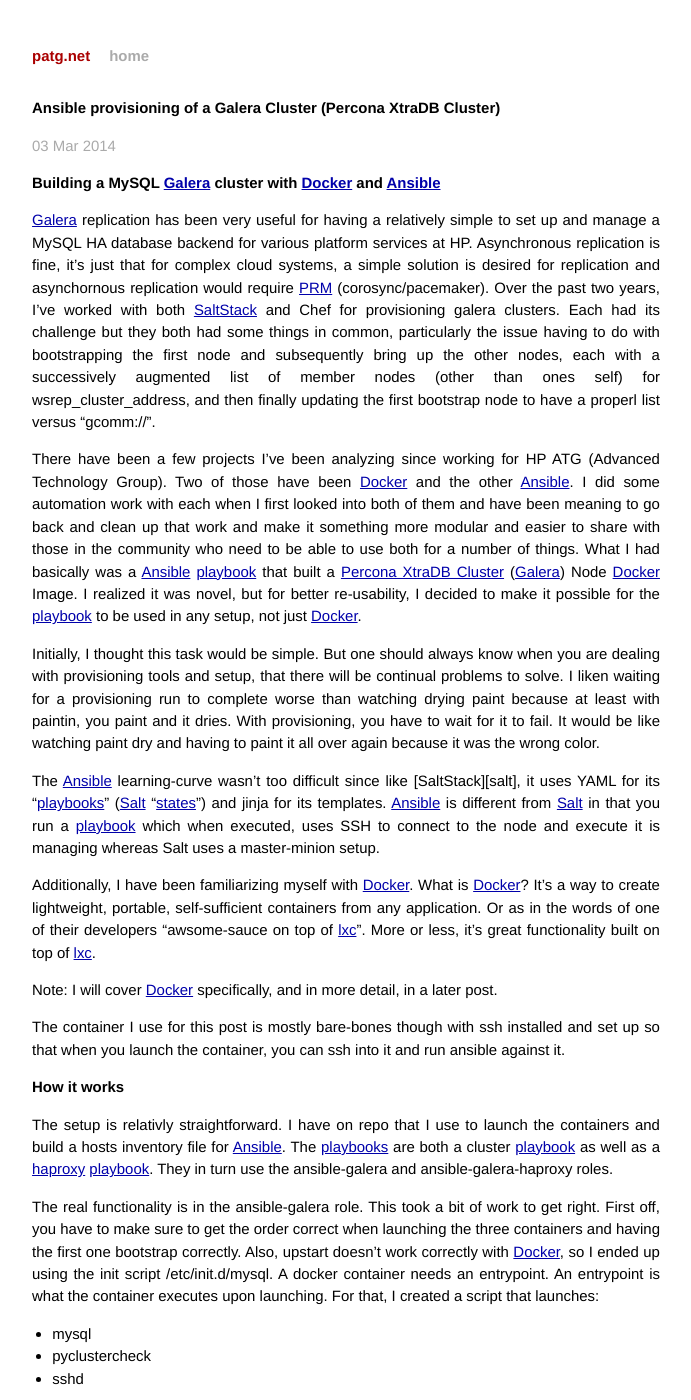
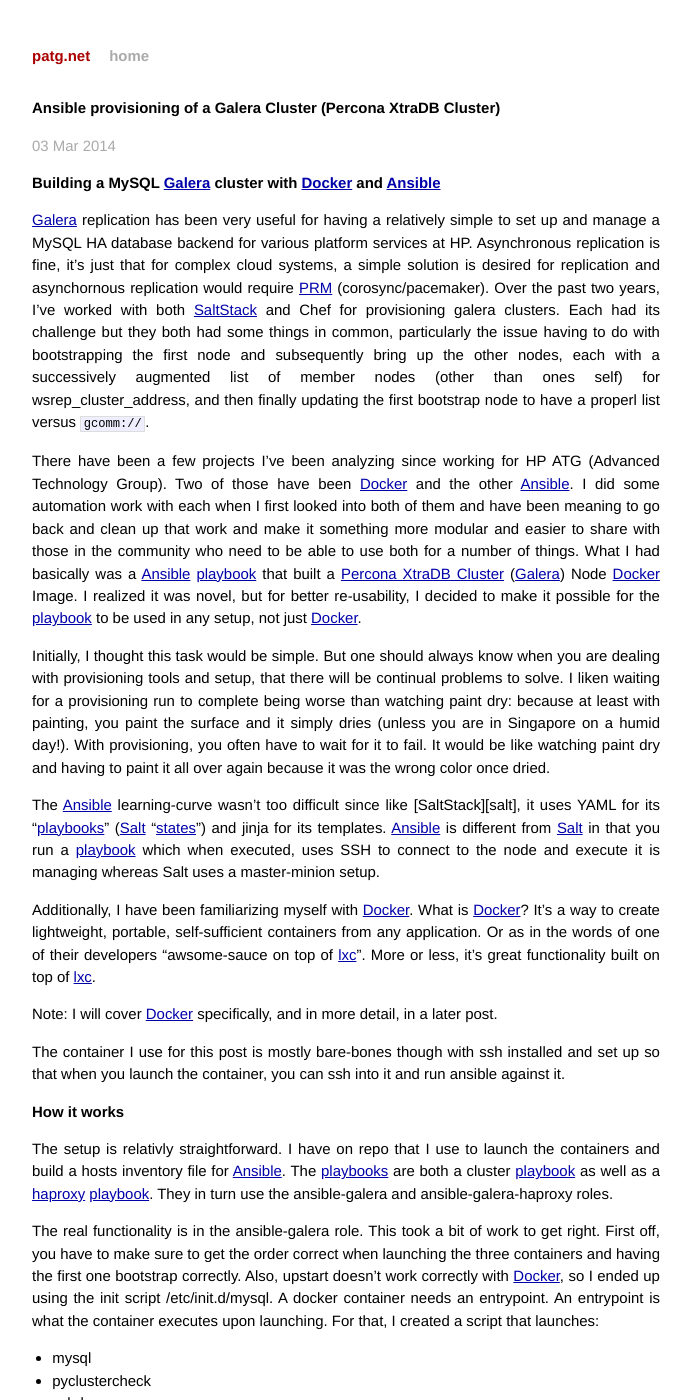
Before and after one commit to CaptTofu/patg.net, a Jekyll site: the page built from _posts/2014-03-03-ansible.markdown, in a window 1280 px wide and 1400 px high. Shown: the whole window, without its empty margins (294-985 px from the left). Built offline with Jekyll 4.4.1, drawn with Linux system fonts in a browser that asks for light colours; Markdown is read by kramdown in place of the engine named in the settings; some of the changed text lies outside the part shown.

Commit message:
Fixed a few things in the post on ansible

```diff
--- a/_posts/2014-03-03-ansible.markdown
+++ b/_posts/2014-03-03-ansible.markdown
@@ -7,11 +7,11 @@
 
 # Building a MySQL [Galera][Galera] cluster with [Docker][Docker] and [Ansible][Ansible]
 
-[Galera][Galera] replication has been very useful for having a relatively simple to set up and manage a MySQL HA database backend for various platform services at HP. Asynchronous replication is fine, it's just that for complex cloud systems, a simple solution is desired for replication and asynchornous replication would require [PRM][prm] (corosync/pacemaker). Over the past two years, I've worked with both [SaltStack][saltstack] and Chef for provisioning galera clusters. Each had its challenge but they both had some things in common, particularly the issue having to do with bootstrapping the first node and subsequently bring up the other nodes, each with a successively augmented list of member nodes (other than ones self) for wsrep_cluster_address, and then finally updating the first bootstrap node to have a properl list versus "gcomm://".
+[Galera][Galera] replication has been very useful for having a relatively simple to set up and manage a MySQL HA database backend for various platform services at HP. Asynchronous replication is fine, it's just that for complex cloud systems, a simple solution is desired for replication and asynchornous replication would require [PRM][prm] (corosync/pacemaker). Over the past two years, I've worked with both [SaltStack][saltstack] and Chef for provisioning galera clusters. Each had its challenge but they both had some things in common, particularly the issue having to do with bootstrapping the first node and subsequently bring up the other nodes, each with a successively augmented list of member nodes (other than ones self) for wsrep_cluster_address, and then finally updating the first bootstrap node to have a properl list versus `gcomm://`.
 
 There have been a few projects I've been analyzing since working for HP ATG (Advanced Technology Group). Two of those have been [Docker][Docker] and the other [Ansible][Ansible]. I did some automation work with each when I first looked into both of them and have been meaning to go back and clean up that work and make it something more modular and easier to share with those in the community who need to be able to use both for a number of things. What I had basically was a [Ansible][Ansible] [playbook][ansible-playbook] that built a [Percona XtraDB Cluster][xtradb-cluster] ([Galera][Galera]) Node [Docker][Docker] Image. I realized it was novel, but for better re-usability, I decided to make it possible for the [playbook][ansible-playbook] to be used in any setup, not just [Docker][Docker].
 
-Initially, I thought this task would be simple. But one should always know when you are dealing with provisioning tools and setup, that there will be continual problems to solve. I liken waiting for a provisioning run to complete worse than watching drying paint because at least with paintin, you paint and it dries. With provisioning, you have to wait for it to fail. It would be like watching paint dry and having to paint it all over again because it was the wrong color.
+Initially, I thought this task would be simple. But one should always know when you are dealing with provisioning tools and setup, that there will be continual problems to solve. I liken waiting for a provisioning run to complete being worse than watching paint dry: because at least with painting, you paint the surface and it simply dries (unless you are in Singapore on a humid day!). With provisioning, you often have to wait for it to fail. It would be like watching paint dry and having to paint it all over again because it was the wrong color once dried.
 
 The [Ansible][Ansible] learning-curve wasn't too difficult since like [SaltStack][salt], it uses YAML for its "[playbooks][ansible-playbook]" ([Salt][saltstack] "[states][saltstates]") and jinja for its templates. [Ansible][Ansible] is different from [Salt][saltstack] in that you run a [playbook][ansible-playbook] which when executed, uses SSH to connect to the node and execute it is managing whereas Salt uses a master-minion setup.
 
```
Also changed, not shown: other parts of _posts/2014-03-03-ansible.markdown (+1 -1 lines).
